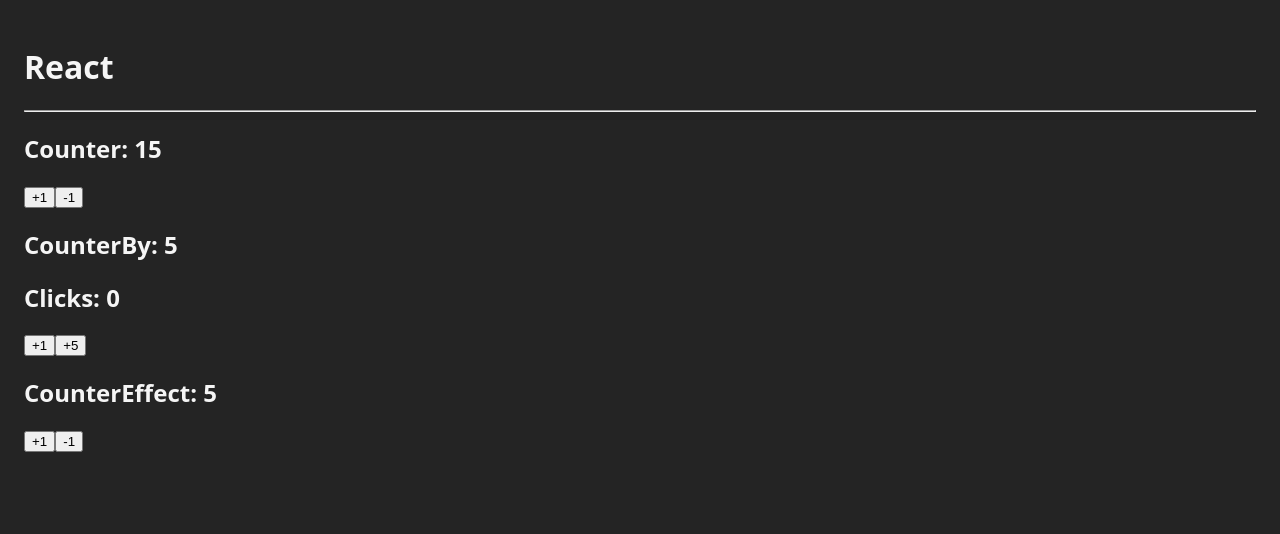
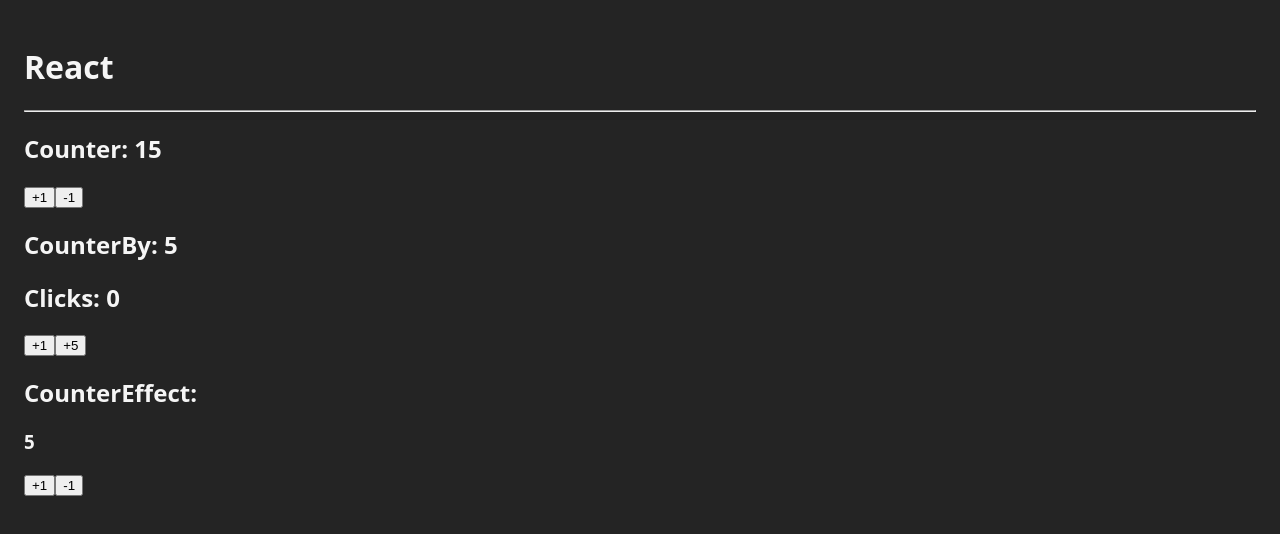
Before and after one commit to MrJark/dt-React-Pro, a React (Vite) app in the folder 01-intruduction-bases/bases/: page / in a window 1280 px wide. Shown: the top 534 px of the page. Built offline with nearby package versions, Linux system fonts and the light colour scheme.

Commit message:
added gspa library for animations

```diff
--- a/01-intruduction-bases/bases/src/bases/CounterEffect.tsx
+++ b/01-intruduction-bases/bases/src/bases/CounterEffect.tsx
@@ -1,4 +1,5 @@
-import { useEffect, useState } from "react"
+import { useEffect, useState } from 'react';
+import { gsap } from 'gsap';
 
 const MAX_COUNT = 10;
 
@@ -19,16 +20,18 @@ export const CounterEffect = () => {
     };
 
     useEffect(() => {
-      if( counter <= 10 ) return;
+      if( counter < 10 ) return;
 
-
+      // animaciones al llegar al max
+      gsap.to('h3',{ y: -20, duration: 10 })
 
     }, [counter])
 
 
     return (
         <>
-            <h2>CounterEffect: { counter }</h2>
+            <h2>CounterEffect:</h2>
+            <h3> { counter } </h3>
 
             <button onClick={handleClickUp}>+1</button>
             <button onClick={handleClickDown}>-1</button>
--- /dev/null
+++ b/01-intruduction-bases/package.json
@@ -0,0 +1,5 @@
+{
+	"dependencies": {
+		"gsap": "3.12.2"
+	}
+}
```
Also changed, not shown: 2 other files (tests, documents, lock files or other folders).
